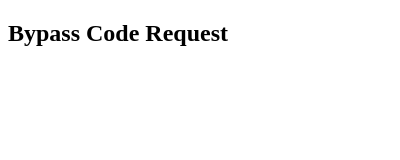
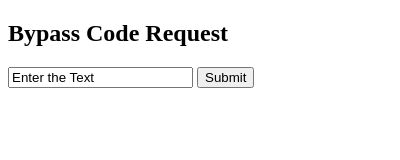
Before and after one commit to amravy/BypassRequest, a browser extension: page popup.html in a window 400 px wide. Drawn offline with Linux system fonts and the light colour scheme.

Commit message:
Figured out how to copy and paste in JS.

```diff
--- a/popup.html
+++ b/popup.html
@@ -10,7 +10,8 @@
 <body>
     <div class="container">
         <h2>Bypass Code Request</h2>
-
+        <input id="codeRequest" type="text" value="Enter the Text">
+        <button id="submitButton" onclick="copyToClipboard()">Submit</button>
     </div>
 </body>
 </html>
--- a/popup.js
+++ b/popup.js
@@ -0,0 +1,9 @@
+// Create a function to copy the text from a textarea to the clipboard
+
+function copyToClipboard() {
+    var copyText = document.getElementById("codeRequest");
+    copyText.select();
+    document.execCommand("copy");
+    navigator.clipboard.writeText(copyText.value);
+    alert("Copied the text: " + copyText.value);
+}``
```
